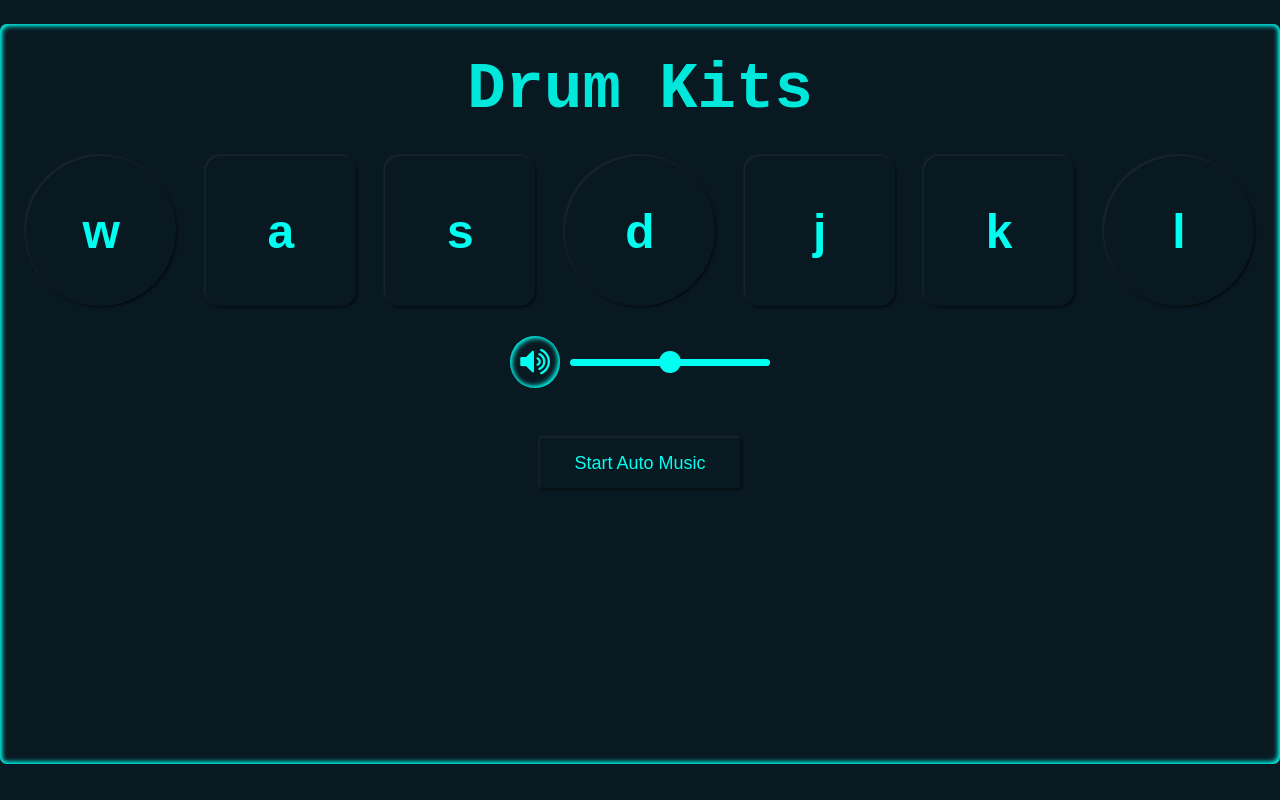
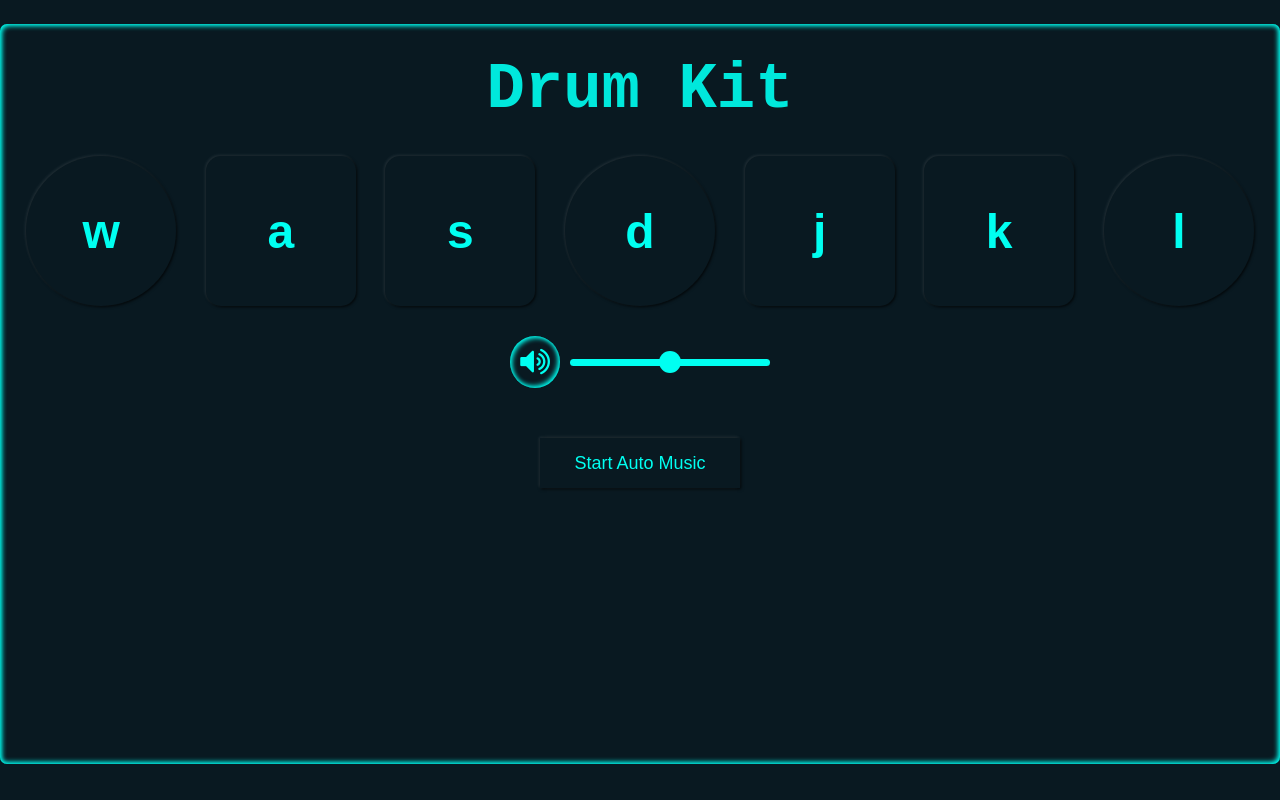
Before and after one commit to vicentefb/Drums, a plain HTML site: page index.html in a window 1280 px wide. Drawn offline with Linux system fonts and the light colour scheme.

Commit message:
fixed title

```diff
--- a/index.html
+++ b/index.html
@@ -13,7 +13,7 @@
   </head>
   <body>
     <div class="container">
-      <h1 class="title">Drum Kits</h1>
+      <h1 class="title">Drum Kit</h1>
       <div class="drum_set">
         <button class="drum w">w</button>
         <button class="drum a">a</button>
```
